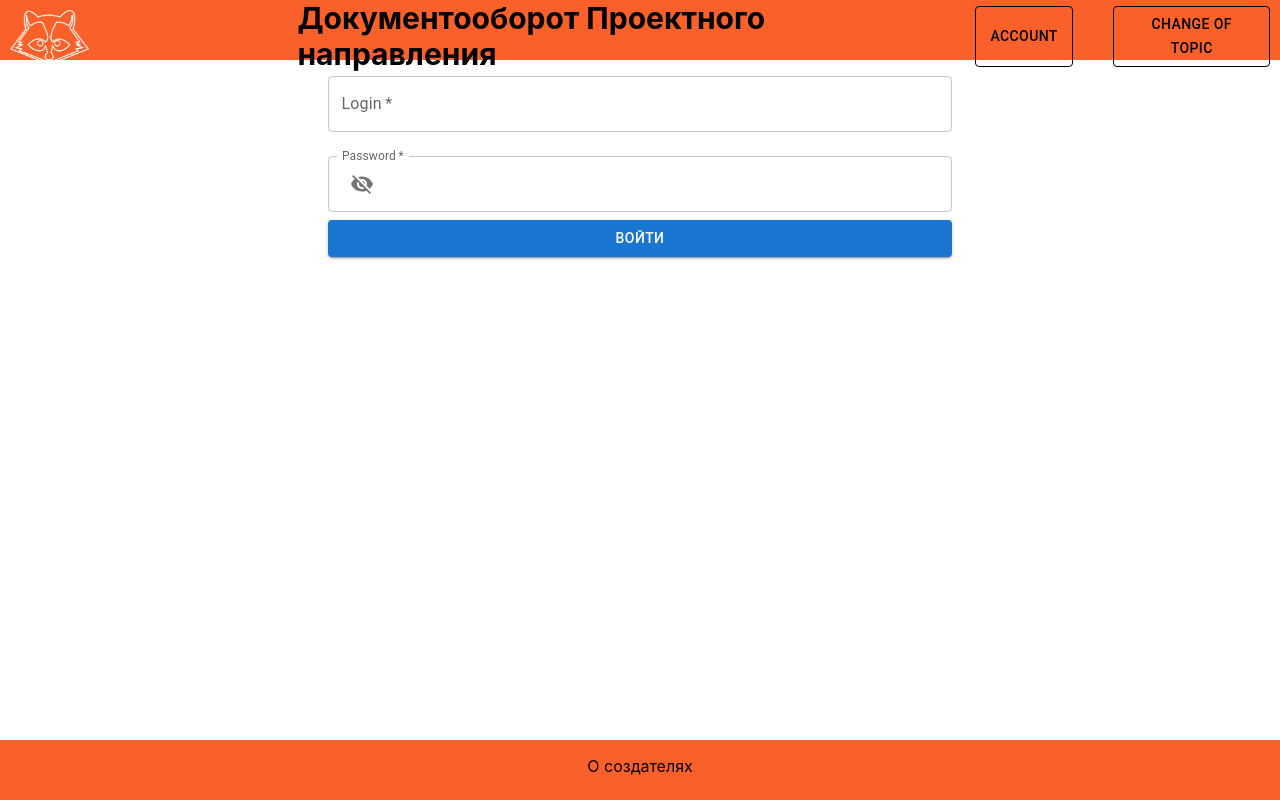
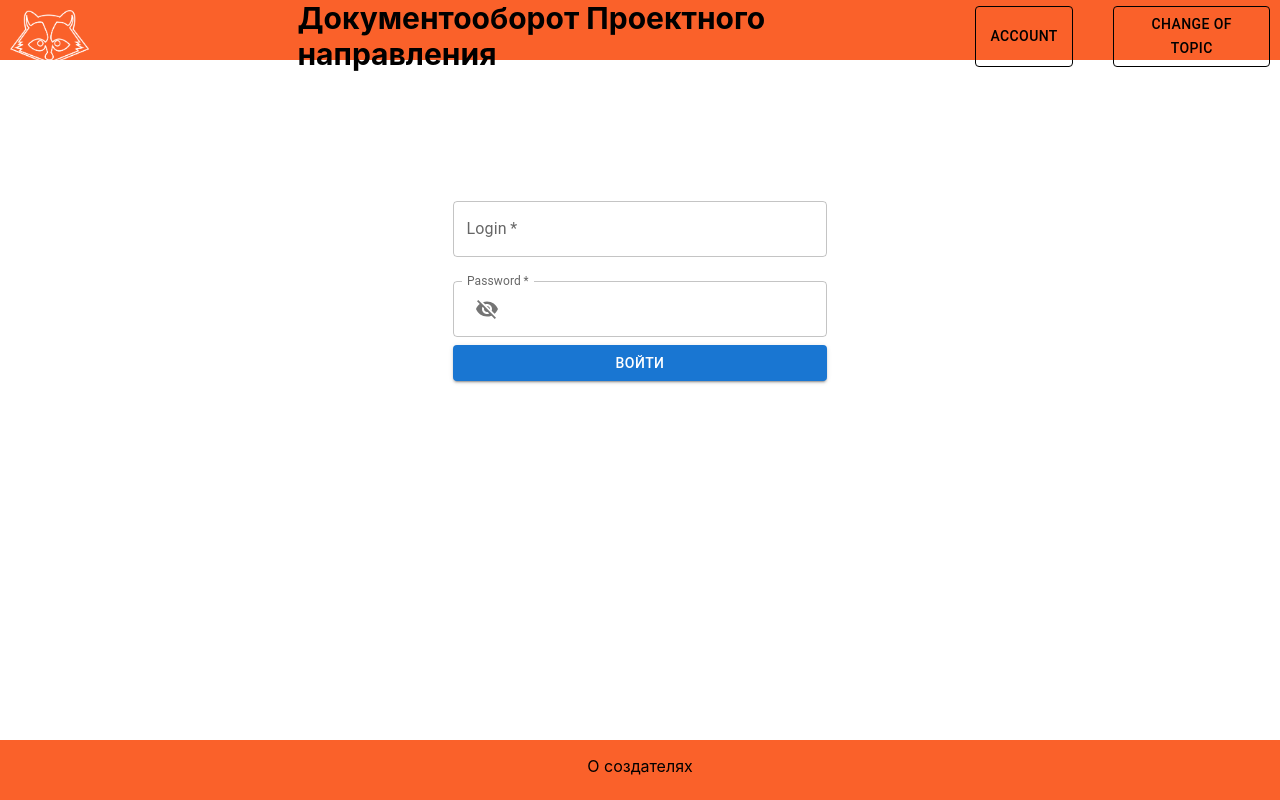
Before and after one commit to IT-FAMCS/documents, a React (Create React App) app in the folder front-doc/: page /login in a window 1280 px wide. Built offline with nearby package versions, Linux system fonts and the light colour scheme.

Commit message:
feat: positioned login form in the center of page

```diff
--- a/front-doc/src/pages/login/LoginPage.tsx
+++ b/front-doc/src/pages/login/LoginPage.tsx
@@ -21,8 +21,12 @@ export const LoginPage = () => {
     return(
 
         <form
-            style={{width: '100'}}
+            style={{
+                width: '100',
+                padding: '20%'
+            }}
             onSubmit={loginSubmit}
+
         >
 
             <TextField
```
